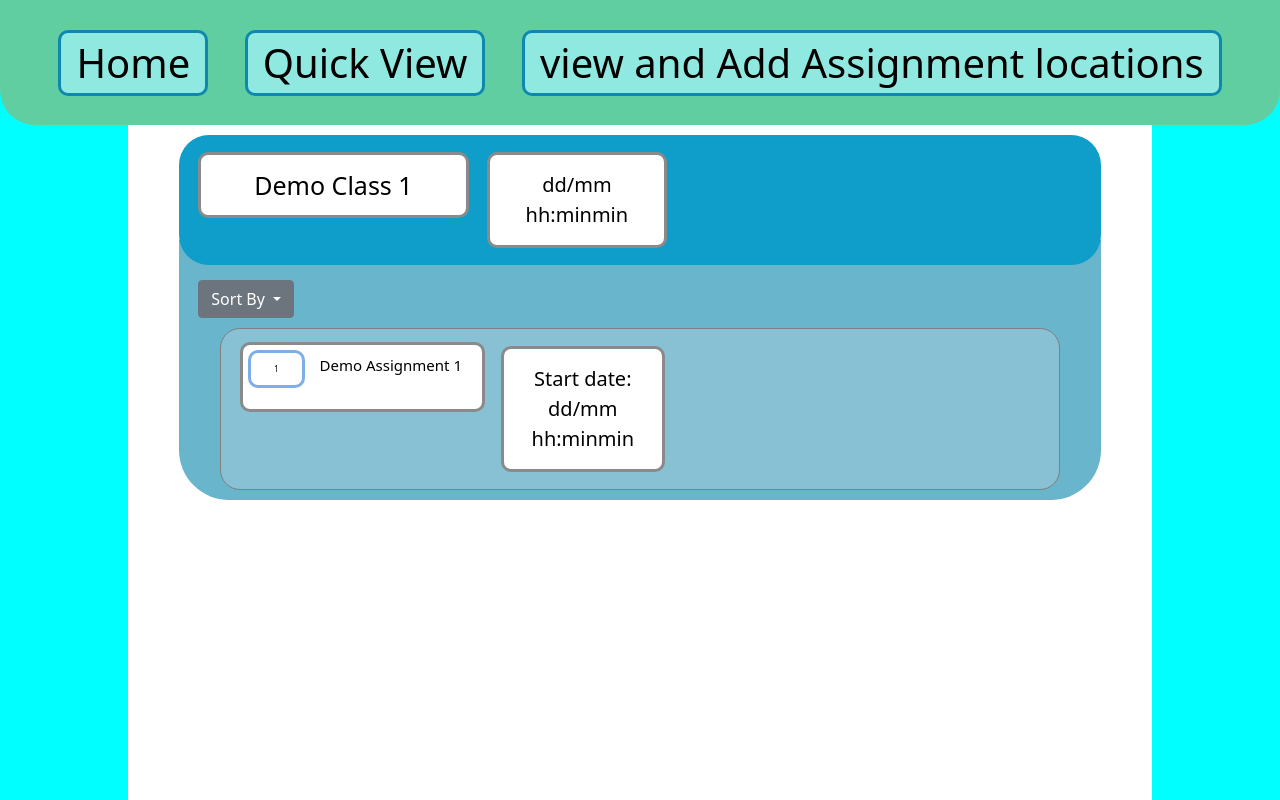
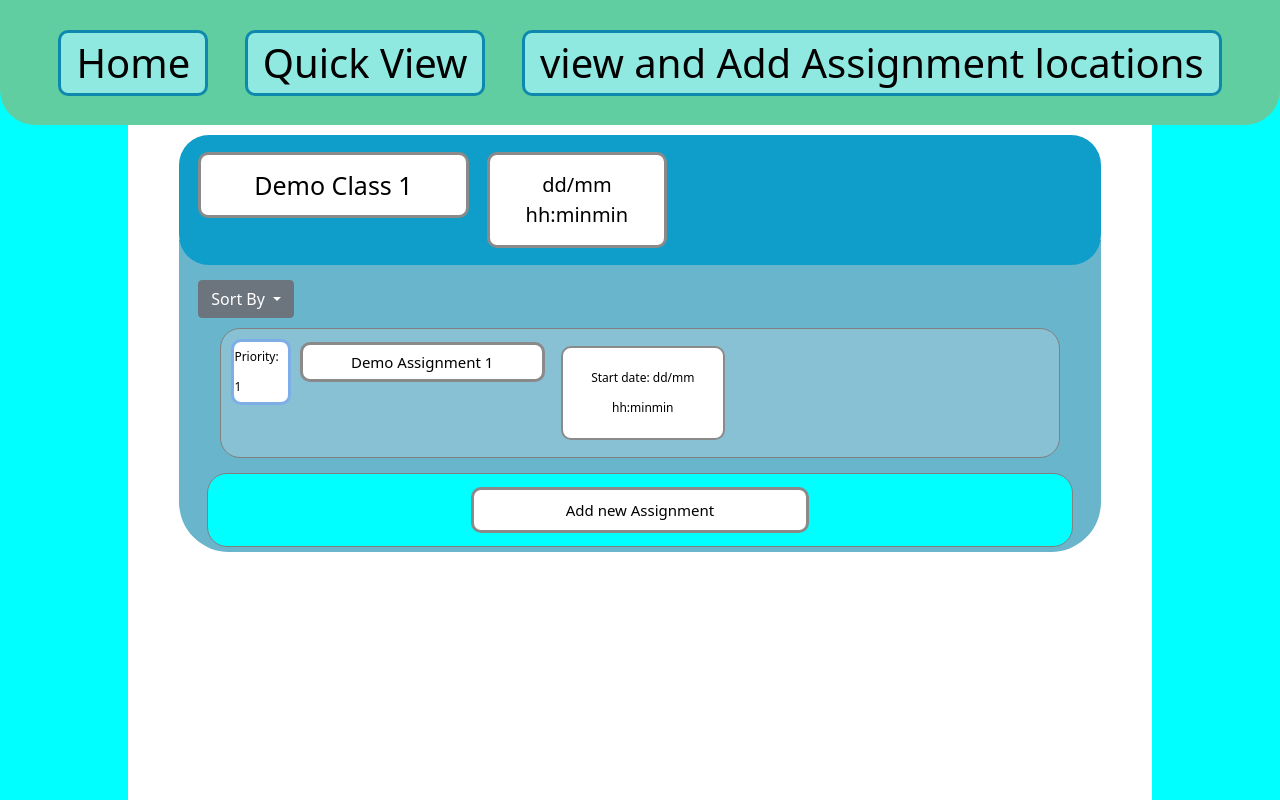
Before and after one commit to FinnRobinSchniebel/Project_3_Assignment-Tracker_From-Texas-A-and-M-account, a PHP site: page /Home2.html in a window 1280 px wide, after a click that opens the changed part. Run offline with PHP 8.4, Linux system fonts and the light colour scheme.

Commit message:
Add course base layout is added

```diff
--- a/BasicHome.css
+++ b/BasicHome.css
@@ -44,7 +44,8 @@
     margin-left: 10%;
     margin-right: 10%;
     width: 80%;
-    height: 100%;
+    min-height: 100%;
+    height:max-content;
 
     vertical-align: top;
     text-align: center;
@@ -155,10 +156,9 @@
 .AssignmentPriority{
     float: left;
     margin-left: 0px;
-    font-size: 8px;
+    font-size: 12px;
     background-color: rgb(255, 255, 255);
-    width: 25%;
-    padding: 1px;
+    width: 60px;
     cursor: pointer;
     color: rgb(0, 0, 0);
     border: 3px solid rgb(125, 174, 231);
@@ -173,7 +173,8 @@
     color: rgb(0, 0, 0);
     cursor: pointer;
     width: 30%;
-    padding: 5px;
+    padding: 2px;
+
     margin-left: 1%;
     margin-right: 1%;
     border: none;
@@ -183,6 +184,28 @@
     border: 3px solid rgb(138, 138, 138);
     border-radius: 10px;
 }
+.AssignmentDuedate{
+    float: left;
+    width: 20%;
+    margin: 15px;
+    margin-top: 7px;
+    margin-bottom: 7px;
+    background-color: rgb(255, 255, 255);
+    color: rgb(0, 0, 0);
+    cursor: pointer;
+    padding: 15px;
+    margin-left: 1%;
+    margin-right: 1%;
+    border: none;
+    text-align: center;
+    outline: none;
+    font-size: 12px;
+    border: 2px solid rgb(138, 138, 138);
+    border-radius: 10px;
+}
+
+
+
 .AssignmentOutline{
 
     background-color: rgb(135, 193, 211);
@@ -194,10 +217,12 @@
     margin-top: -25px;
     margin-left: auto;
     margin-right: auto;
+    margin-bottom: 30px;
     border: none;
     text-align: left;
     outline: none;
     font-size: 15px;
+    padding-bottom: 30px;
 }
 .AssginmentInfo{
     background-color: rgb(135, 193, 211);
@@ -213,6 +238,7 @@
     text-align: left;
     outline: none;
     font-size: 15px;
+
 }
 .AssignmentLink{
 
@@ -261,3 +287,51 @@
     outline: none;
     font-size: 15px;
 }
+
+.AddAssignmentTop{
+    background-color: rgb(0, 255, 255);
+    border-radius: 20px;
+    color: rgb(0, 0, 0);
+    cursor: pointer;
+    padding: 10px;
+    width: 95%;
+    margin-top: 10px;
+    margin-left: 2.5%;
+    margin-right: auto;
+    border: 1px solid gray;
+    text-align: left;
+    outline: none;
+    font-size: 15px;
+}
+.AddAssignmentText{
+    margin: 10px;
+    margin-top: 3px;
+    margin-bottom: 3px;
+    background-color: rgb(255, 255, 255);
+    color: rgb(0, 0, 0);
+    cursor: pointer;
+    width: 40%;
+    padding: 5px;
+    margin-left: auto;
+    margin-right: auto;
+    border: none;
+    text-align: center;
+    outline: none;
+    font-size: 15px;
+    border: 3px solid rgb(138, 138, 138);
+    border-radius: 10px;
+}
+.NewAssignmentInfoBox{
+    border: 1px solid gray;
+    background-color: rgb(250, 250, 250);
+    border-radius: 2px;
+    color: rgb(0, 0, 0);
+    padding: 5px;
+    width: 35%;
+    margin-top: 30px;
+
+    border: 1px solid teal;
+    text-align: left;
+    outline: none;
+    font-size: 15px;
+}
--- a/Home2.html
+++ b/Home2.html
@@ -52,15 +52,16 @@
                     </div>
 
 
+                    <!-- demo assignment start-->
+                    <button class="AssignmentOverview" type="button" data-bs-toggle="collapse" data-bs-target="#CollapseAssignment" aria-expanded="false" aria-controls="CollapseCourse">
+                        <p class="AssignmentPriority">
+                            Priority: 1
+                        </p>
+                        <div class="AssignmentName">
 
-                    <button class="AssignmentOverview" type="button" data-bs-toggle="collapse" data-bs-target="#CollapseAssignment" aria-expanded="false" aria-controls="CollapseCourse">
-                        <div class="AssignmentName">
-                            <p class="AssignmentPriority">
-                                1
-                            </p>
                             Demo Assignment 1
                         </div>
-                        <div class="DueDateSection">
+                        <div class="AssignmentDuedate">
                             Start date: dd/mm hh:minmin
                         </div>
                     </button>
@@ -92,9 +93,9 @@
                                     </div>
                                     <div class="AssignmentDetails">
                                         <p>
-                                            Details: This is a demo assignment.
+                                            Details:
                                             <div contenteditable="true" id="Assignment1 details">
-
+                                                This is a demo assignment.
                                             </div>
                                         </p>
 
@@ -107,6 +108,72 @@
                         </div>
 
                     </div>
+                    <!-- demo assignment end-->
+
+                    <!-- add new assignment -->
+                    <button class="AddAssignmentTop" type="button" data-bs-toggle="collapse" data-bs-target="#CollapseNewAssignment" aria-expanded="false" aria-controls="CollapseCourse">
+                        <div class="AddAssignmentText">
+                            Add new Assignment
+                        </div>
+                    </button>
+
+                    <div class="collapse" id="CollapseNewAssignment">
+                        <div class="AssignmentOutline">
+                            <section>
+                                <div class="AssignmentInfo">
+                                    <div class="NewAssignmentInfoBox">
+                                        <p>
+                                            <div>
+                                                Assignment Name:
+                                            </div>
+                                            <div contenteditable="true" id="NewAssignment link">
+
+                                            </div>
+
+                                        </p>
+
+                                    </div>
+                                    <div class="NewAssignmentInfoBox">
+                                        <p>
+                                            Assignment Links:
+                                            <div contenteditable="true" id="NewAssignmentLink">
+
+                                            </div>
+                                        </p>
+
+                                    </div>
+                                    <div class="NewAssignmentInfoBox">
+                                        <p>
+                                            Notes:
+                                            <div contenteditable="true" id="NewAssignmentNotes">
+                                                Add notes
+                                            </div>
+                                        </p>
+                                    </div>
+                                    <div class="NewAssignmentInfoBox">
+                                        <p>
+                                            Start date/ time:
+                                            <div contenteditable="true" id="NewAssignmentStart">
+                                                MM/DD/YYYY hh:mm
+                                            </div>
+                                        </p>
+                                    </div>
+                                    <div class="NewAssignmentInfoBox">
+                                        <p>
+                                            Start date/ time:
+                                            <div contenteditable="true" id="NewAssignmentEnd">
+                                                MM/DD/YYYY hh:mm
+                                            </div>
+                                        </p>
+                                    </div>
+                            </section>
+
+                            </div>
+
+                        </div>
+
+                    </div>
+
                 </div>
             </div>
         </div>
```
